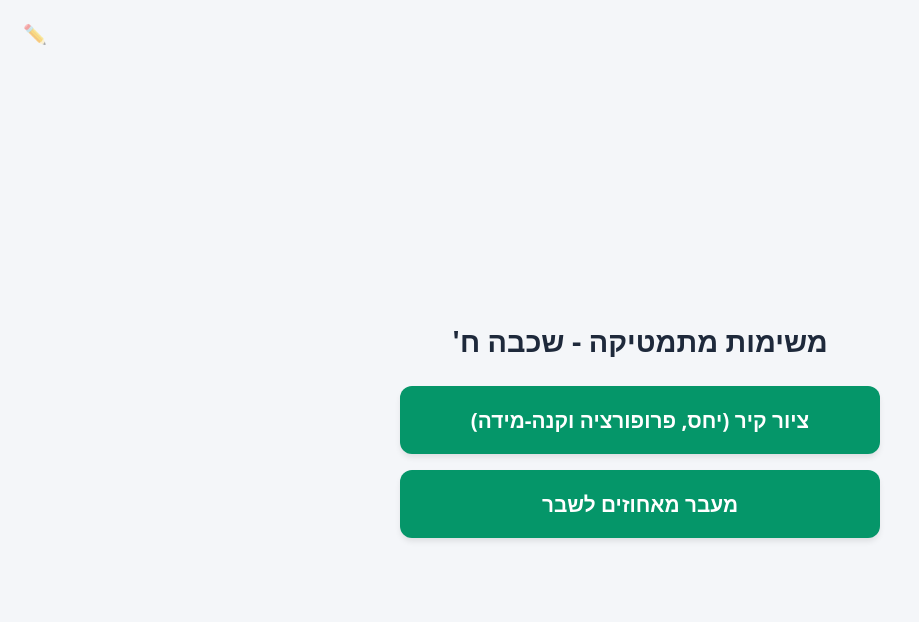
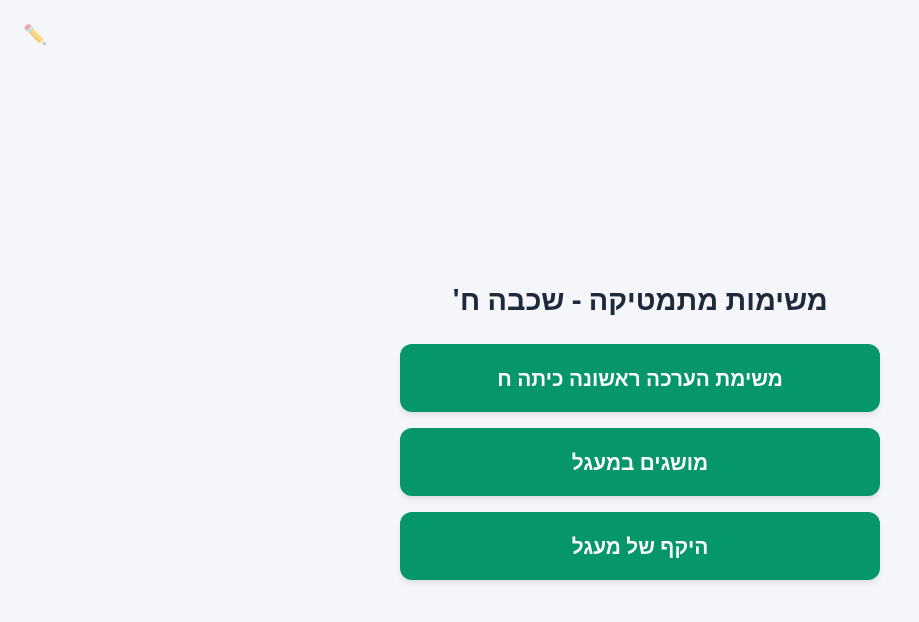
Before and after one commit to dsc777/8, a plain HTML site: page index.html in a window 1280 px wide. Shown: the whole page, without its empty margins (0-919 px from the left). Drawn offline with Linux system fonts and the light colour scheme.

Commit message:
index.html

```diff
--- a/index.html
+++ b/index.html
@@ -192,9 +192,9 @@
         const TEACHER_PIN = "6667";
 
         const defaultLinks = [
-            { title: "ציור קיר (יחס, פרופורציה וקנה-מידה)", url: "https://moodlemoe.lms.education.gov.il/mod/quiz/view.php?id=3432283" },
-            { title: "מעבר מאחוזים לשבר", url: "https://moodlemoe.lms.education.gov.il/mod/quiz/view.php?id=1045170" },
-            { title: "משימה 3", url: "" }
+            { title: "משימת הערכה ראשונה כיתה ח", url: "https://moodlemoe.lms.education.gov.il/mod/quiz/view.php?id=5760089" },
+            { title: "מושגים במעגל", url: "https://moodlemoe.lms.education.gov.il/mod/quiz/attempt.php?attempt=774882&cmid=1046703&page=4" },
+            { title: "היקף של מעגל", url: "https://moodlemoe.lms.education.gov.il/mod/quiz/attempt.php?attempt=775032&cmid=1046705&page=6" }
         ];
 
         // Using 'math_links_8' to prevent collision with 7th grade saved data
```
